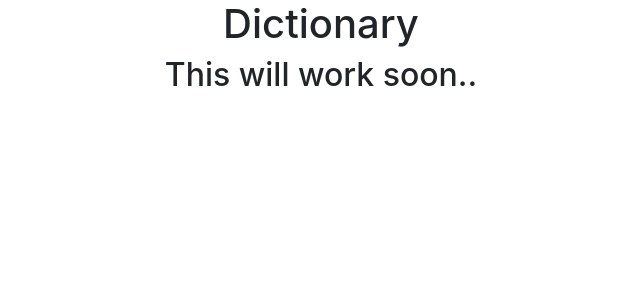
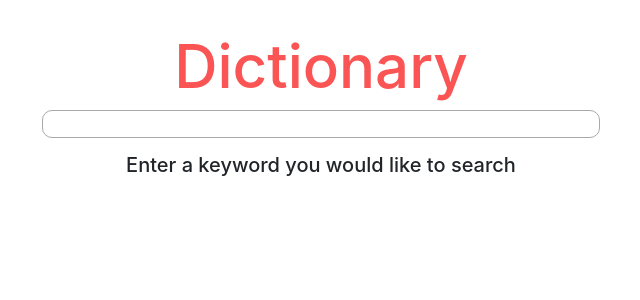
Before and after one commit to Cassieopeia/dictionary-app-project, a React (Create React App) app: page / in a window 1280 px wide. Shown: the top 300 px of the page, without its empty margins (319-959 px from the left). Built offline with nearby package versions, Linux system fonts and the light colour scheme.

Commit message:
Form added

```diff
--- a/src/App.css
+++ b/src/App.css
@@ -1,38 +1,12 @@
-.App {
+h1 {
+  font-size: 60px;
+  color: rgb(250, 84, 84);
   text-align: center;
+  padding-top: 30px;
 }
 
-.App-logo {
-  height: 40vmin;
-  pointer-events: none;
+h3 {
+  font-size: 20px;
+  text-align: center;
+  padding-top: 15px;
 }
-
-@media (prefers-reduced-motion: no-preference) {
-  .App-logo {
-    animation: App-logo-spin infinite 20s linear;
-  }
-}
-
-.App-header {
-  background-color: #282c34;
-  min-height: 100vh;
-  display: flex;
-  flex-direction: column;
-  align-items: center;
-  justify-content: center;
-  font-size: calc(10px + 2vmin);
-  color: white;
-}
-
-.App-link {
-  color: #61dafb;
-}
-
-@keyframes App-logo-spin {
-  from {
-    transform: rotate(0deg);
-  }
-  to {
-    transform: rotate(360deg);
-  }
-}
--- a/src/App.js
+++ b/src/App.js
@@ -1,10 +1,13 @@
 import './App.css';
-
+import Dictionary from "./Dictionary";
 function App() {
   return (
     <div className="App">
+      <div className="container">
      <h1>Dictionary</h1>
-     <h2>This will work soon..</h2>
+     <Dictionary />
+     <h3>Enter a keyword you would like to search</h3>
+     </div>
     </div>
   );
 }
--- /dev/null
+++ b/src/Dictionary.css
@@ -0,0 +1,7 @@
+input {
+  display: block;
+  margin: auto;
+  width: 50%;
+  border-radius: 10px;
+  border: 1px solid darkgray;
+}
--- /dev/null
+++ b/src/Dictionary.js
@@ -0,0 +1,22 @@
+import React, { useState } from "react";
+import "./Dictionary.css";
+
+export default function Dictionary() {
+    let [keyword, setKeyword] = useState("");
+
+    function search(event) {
+    event.preventDefault();
+    alert(`Searching for ${keyword} definition`);
+    }
+
+    function handleKeywordChange(event) {
+      setKeyword(event.target.value);
+    }
+    return (
+        <div className="Dictionary">
+            <form onSubmit={search}>
+              <input type="search" onChange={handleKeywordChange} />
+            </form>
+        </div>
+    );
+}
```
